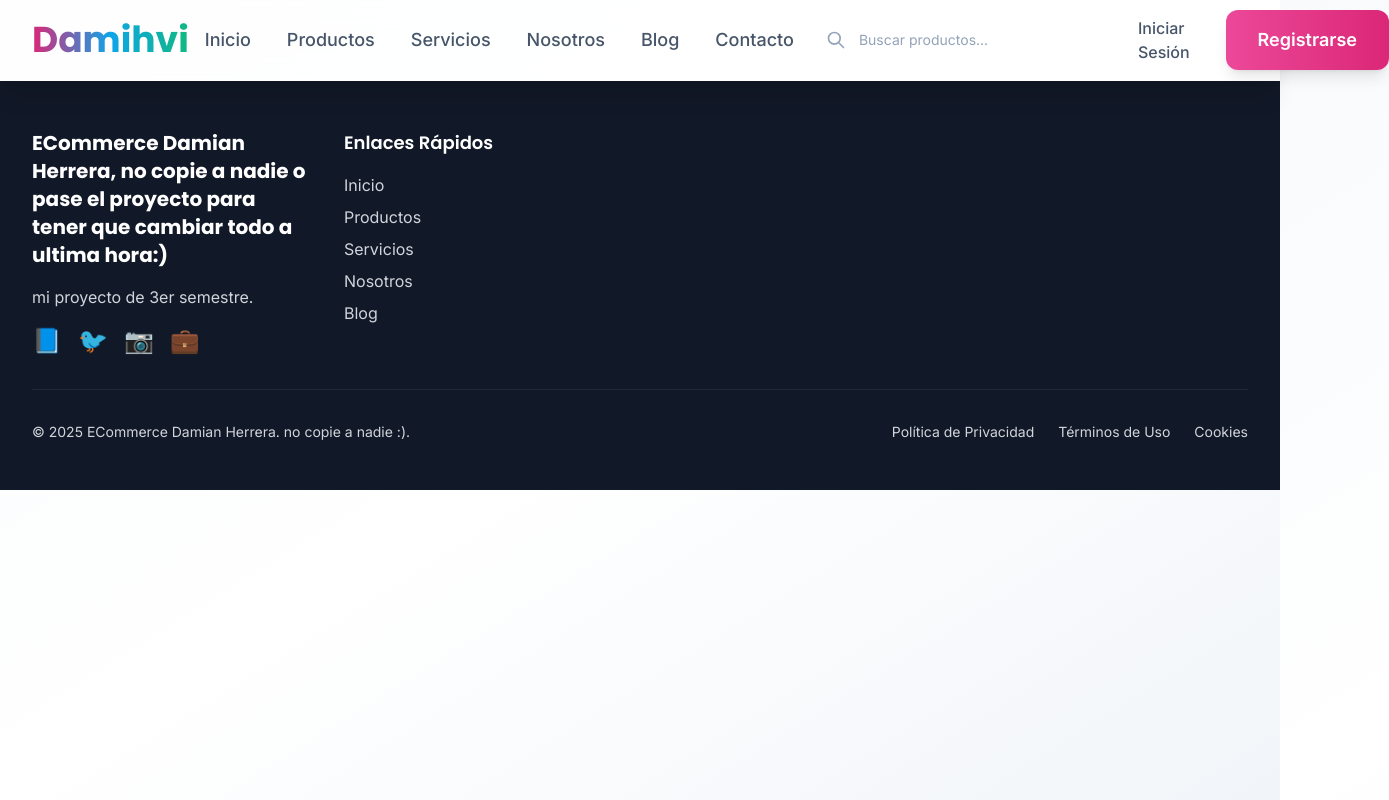
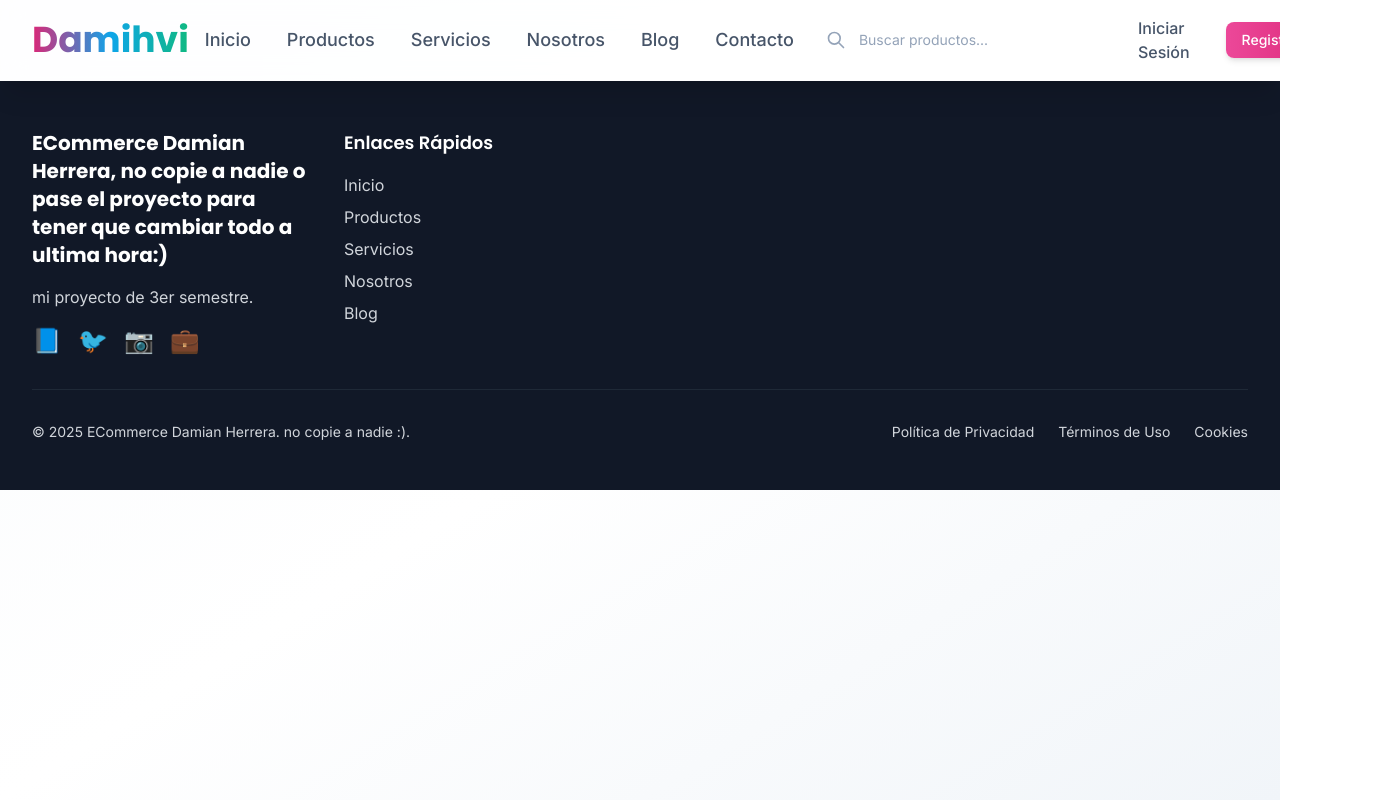
Before and after one commit to damihvi/ecommerce-frontend, a React (Create React App) app: page /admin in a window 1280 px wide. Shown: the whole page, 1389 px wide, since content can reach past the window. Built offline with nearby package versions, Linux system fonts and the light colour scheme.

Commit message:
Reduce botón de registro y prevenir overflow horizontal - Botón más pequeño y responsive - Overflow horizontal corregido en navegación - Prevenir borde blanco lateral

```diff
--- a/src/components/Navigation.tsx
+++ b/src/components/Navigation.tsx
@@ -44,9 +44,9 @@ const Navigation: React.FC = () => {
   );
 
   return (
-    <nav className="bg-white/80 backdrop-blur-md shadow-xl border-b border-white/20 sticky top-0 z-50">
-      <div className="max-w-7xl mx-auto px-4 sm:px-6 lg:px-8">
-        <div className="flex justify-between items-center h-20">
+    <nav className="bg-white/80 backdrop-blur-md shadow-xl border-b border-white/20 sticky top-0 z-50 w-full max-w-full overflow-x-hidden">
+      <div className="max-w-7xl mx-auto px-4 sm:px-6 lg:px-8 w-full">
+        <div className="flex justify-between items-center h-20 w-full">
           {/* Logo */}
           <div className="flex items-center">
             <Link to="/" className="flex-shrink-0 flex items-center group">
@@ -158,7 +158,7 @@ const Navigation: React.FC = () => {
                 </Link>
                 <Link
                   to="/register"
-                  className="btn-primary"
+                  className="px-4 py-2 bg-gradient-to-r from-primary-500 to-primary-600 hover:from-primary-600 hover:to-primary-700 text-white font-medium rounded-lg shadow-md hover:shadow-lg transform hover:-translate-y-0.5 transition-all duration-200 text-sm"
                 >
                   Registrarse
                 </Link>
--- a/src/index.css
+++ b/src/index.css
@@ -14,6 +14,13 @@
     -webkit-font-smoothing: antialiased;
     -moz-osx-font-smoothing: grayscale;
     min-height: 100vh;
+    overflow-x: hidden;
+    max-width: 100vw;
+  }
+
+  html {
+    overflow-x: hidden;
+    max-width: 100vw;
   }
 
   h1, h2, h3, h4, h5, h6 {
@@ -23,9 +30,9 @@
 
 @layer components {
   .btn-primary {
-    @apply bg-gradient-to-r from-primary-500 to-primary-600 hover:from-primary-600 hover:to-primary-700 text-white font-semibold py-3 px-6 rounded-xl shadow-lg hover:shadow-xl transform hover:-translate-y-0.5 transition-all duration-200 ease-in-out;
-    @apply sm:py-3 sm:px-6 md:py-4 md:px-8;
-    @apply text-base sm:text-lg;
+    @apply bg-gradient-to-r from-primary-500 to-primary-600 hover:from-primary-600 hover:to-primary-700 text-white font-semibold py-2 px-4 rounded-xl shadow-lg hover:shadow-xl transform hover:-translate-y-0.5 transition-all duration-200 ease-in-out;
+    @apply sm:py-2 sm:px-4 md:py-2.5 md:px-5;
+    @apply text-sm sm:text-base;
   }
 
   .btn-secondary {
```
